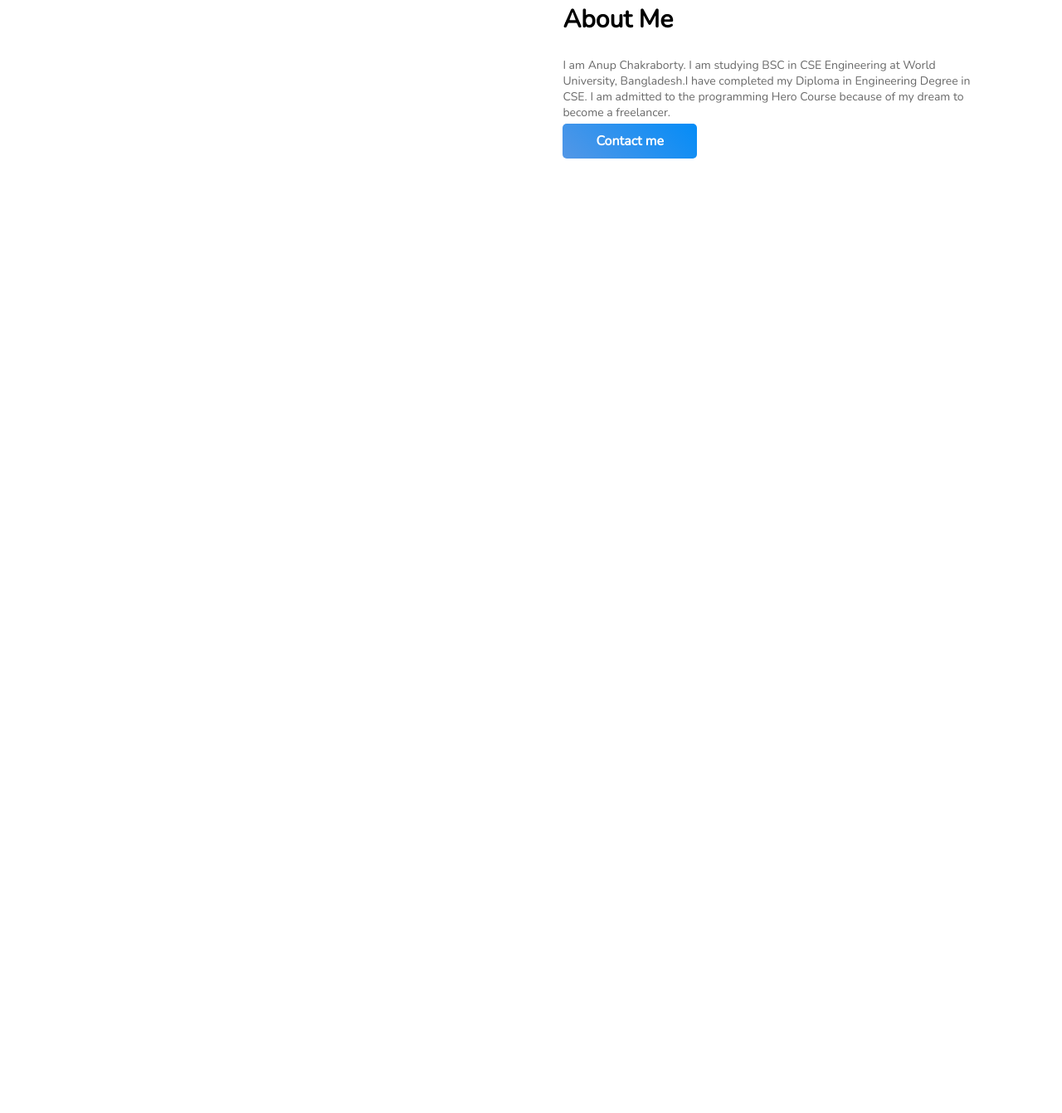
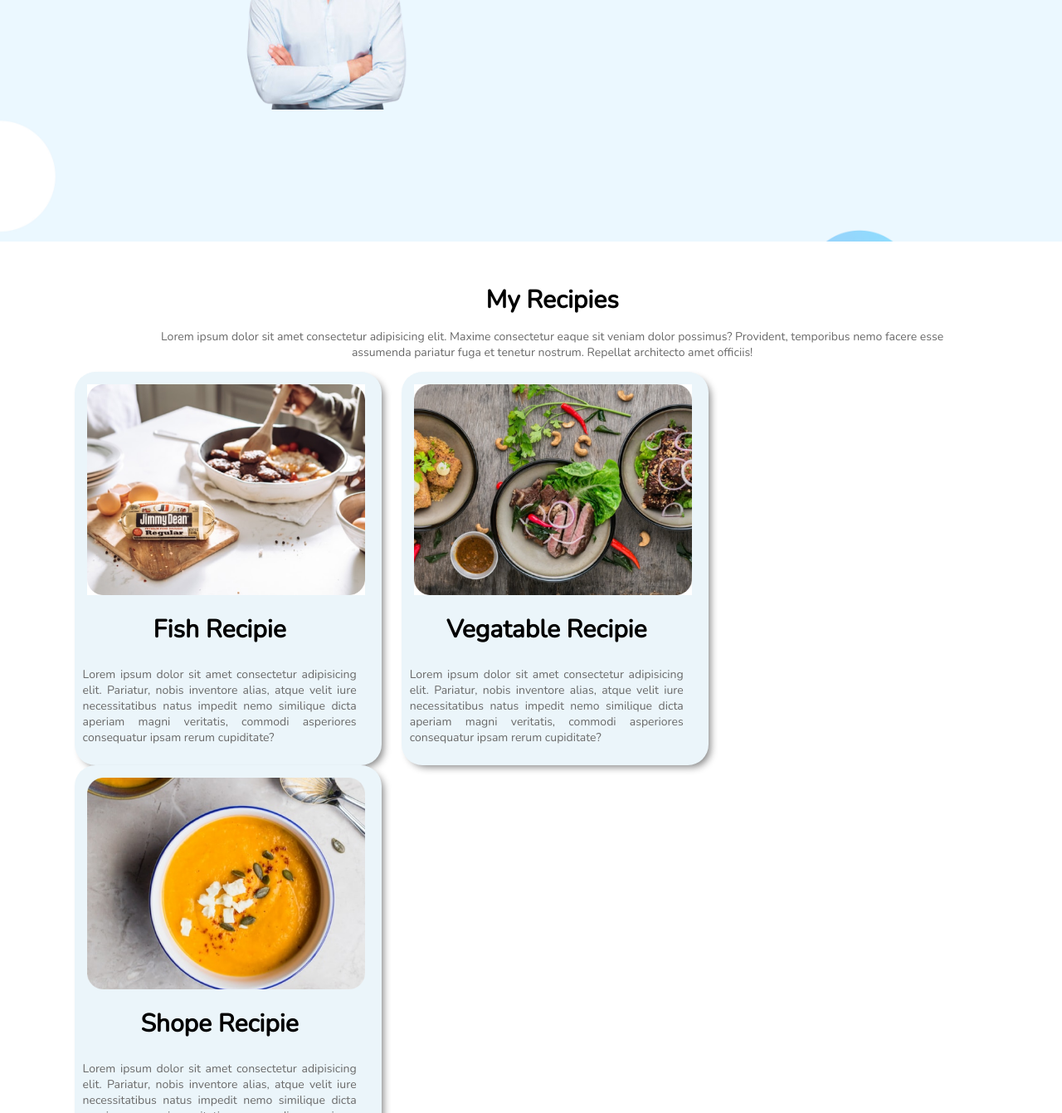
Before and after one commit to anupchakraborty/webpage_food_network, a plain HTML site: page index.html in a window 1280 px wide. Shown: the part 759-2100 px from the top of the page at 83% size. Before the commit the page ends 950 px from the top, so only its background shows below. Drawn offline with nearby package versions, Linux system fonts and the light colour scheme.

Commit message:
Recipies area completed

```diff
--- a/index.html
+++ b/index.html
@@ -11,7 +11,7 @@
     <link rel="stylesheet" href="style.css">
 </head>
 <body>
-    <section class="top-header">
+    <div class="top-header">
         <div class="header-left">
             <h1><span>Skip</span> The Diet,</h1>
             <h3>Just Eat Healthy With Food Network</h3>
@@ -21,17 +21,58 @@
         <div class="header-right">
             <img src="images/header_right.png" alt="Food Image">
         </div>
-    </section>
+    </div>
 
-    <section class="about-section">
+    <div class="about-section">
         <div class="about-left">
             <img src="images/about-me.png" alt="Food Image">
         </div>
         <div class="about-right">
-            <h1>About Me</h1>
+            <h3>About Me</h3>
             <p>I am Anup Chakraborty. I am studying BSC in CSE Engineering at World University, Bangladesh.I have completed my Diploma in Engineering Degree in CSE. I am admitted to the programming Hero Course because of my dream to become a freelancer.</p>
             <a class="contact-button" target="_blank" href="">Contact me</a>
         </div>
-    </section>
+    </div>
+
+    <div class="recipies">
+        <h3>My Recipies</h3>
+        <p>Lorem ipsum dolor sit amet consectetur adipisicing elit. Maxime consectetur eaque sit veniam dolor possimus? Provident, temporibus nemo facere esse assumenda pariatur fuga et tenetur nostrum. Repellat architecto amet officiis!</p>
+        <div class="recipies-item">
+            <div class="single-item">
+                <img src="images/recipies/recipie 01.jpg" alt="">
+                <div class="item-title">
+                    <h3>Fish Recipie</h3>
+                </div>
+                <div class="item-body">
+                    <p>Lorem ipsum dolor sit amet consectetur adipisicing elit. Pariatur, nobis inventore alias, atque velit iure necessitatibus natus impedit nemo similique dicta aperiam magni veritatis, commodi asperiores consequatur ipsam rerum cupiditate?</p>
+                </div>
+            </div>
+        </div>
+        <div class="recipies-item">
+            <div class="single-item">
+                <img src="images/recipies/recipie 02.jpg" alt="">
+                <div class="item-title">
+                    <h3>Vegatable Recipie</h3>
+                </div>
+                <div class="item-body">
+                    <p>Lorem ipsum dolor sit amet consectetur adipisicing elit. Pariatur, nobis inventore alias, atque velit iure necessitatibus natus impedit nemo similique dicta aperiam magni veritatis, commodi asperiores consequatur ipsam rerum cupiditate?</p>
+                </div>
+            </div>
+        </div>
+        <div class="recipies-item">
+            <div class="single-item">
+                <img src="images/recipies/recipie 03.png" alt="">
+                <div class="item-title">
+                    <h3>Shope Recipie</h3>
+                </div>
+                <div class="item-body">
+                    <p>Lorem ipsum dolor sit amet consectetur adipisicing elit. Pariatur, nobis inventore alias, atque velit iure necessitatibus natus impedit nemo similique dicta aperiam magni veritatis, commodi asperiores consequatur ipsam rerum cupiditate?</p>
+                </div>
+            </div>
+        </div>
+
+    </div>
+
+
 </body>
 </html>
--- a/style.css
+++ b/style.css
@@ -2,12 +2,11 @@ body{
     margin: 0;
     font-family: 'Nunito', sans-serif;
 }
-.section{
+
+.top-header{
+    width: fit-content;
     height: 500px;
-    padding-bottom: 150px;
-}
-.top-header{
-
+    margin-bottom: 50px;
 }
 .header-left{
     width:40%;
@@ -15,22 +14,23 @@ body{
     margin-left: 5%;
     padding-left: 2%;
 }
-.header-left h1{
+h1{
     font-size: 60px;
     margin: 70px 0 0 0;
     padding: 0;
 }
-.header-left h1 span{
+h1 span{
     color: #048CF7;
 }
-.header-left h3{
+h3{
     font-size: 55px;
     margin: 0;
     padding: 0;
 }
-.header-left p{
-    font-size: 20px;
+p{
+    font-size: 16px;
     color: dimgray;
+    text-align: justify;
 }
 .order-button{
     text-decoration: none;
@@ -51,6 +51,12 @@ body{
 }
 .about-section{
     background-image: url('images/about-section.jpg');
+    width: fit-content;
+    height: 500px;
+    background-repeat: no-repeat;
+    background-size: cover;
+    background-position: left;
+    margin-bottom: 50px;
 }
 .about-left{
     width:40%;
@@ -67,13 +73,12 @@ body{
     margin-right: 5%;
     padding-right: 2%;
 }
-.about-right h1{
+.about-right h3{
     font-size: 30px;
-    padding: 0;
 }
 .about-right p{
     font-size: 14px;
-    color: dimgray;
+    padding: 0 20px 0 0;
 }
 .contact-button{
     text-decoration: none;
@@ -83,3 +88,41 @@ body{
     color: white;
     font-weight: 700;
 }
+.recipies{
+    width:90%;
+    margin-left: 5%;
+    padding-left: 2%;
+    margin-right: 5%;
+    padding-right: 2%;
+    height: 500px;
+}
+.recipies h3{
+    text-align: center;
+    font-size: 30px;
+}
+.recipies p{
+    text-align: center;
+    font-size: 14px;
+    padding-left: 100px;
+    padding-right: 100px;
+}
+.recipies-item{
+    width: 370px;
+    display:inline-block;
+    background-color: rgb(235, 245, 250);
+    border-radius: 25px;
+    margin-right: 20px;
+    box-shadow: 5px 5px 10px -3px grey;
+}
+.single-item{
+    width: 350px;
+    padding: 0;
+}
+.recipies-item img{
+    width: 335px;
+    padding: 15px;
+}
+.item-body p{
+    padding: 10px;
+    text-align: justify;
+}
```
Also changed, not shown: images/recipies/recipie 01.jpg (added), images/recipies/recipie 02.jpg (added), images/recipies/recipie 03.png (added), 2 other files.
